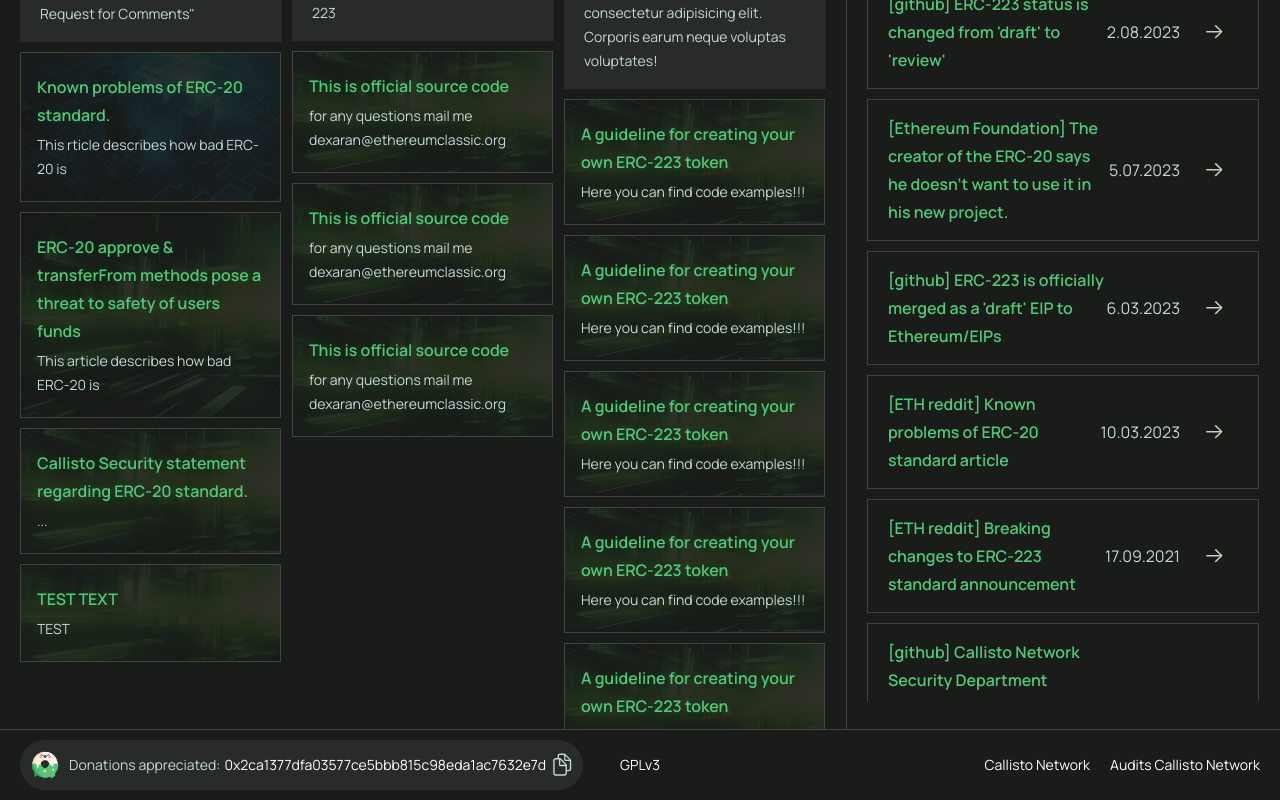
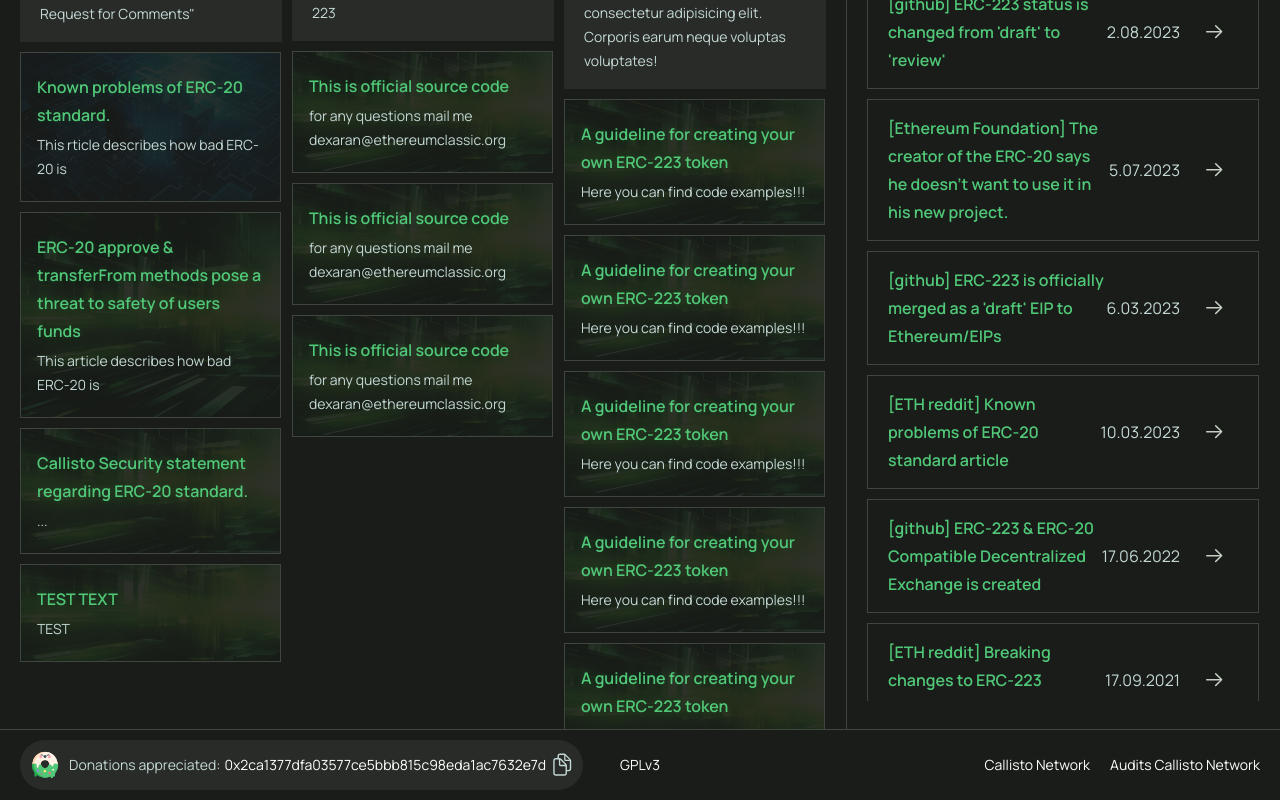
Before and after one commit to Dexaran/dexaran.github.io, a Next.js app in the folder erc223-page-sources/: page / in a window 1280 px wide. Shown: the part 768-1568 px from the top of the page. Built offline with nearby package versions, Linux system fonts and the light colour scheme.

Commit message:
Update events.ts

```diff
--- a/erc223-page-sources/src/constants/events.ts
+++ b/erc223-page-sources/src/constants/events.ts
@@ -22,6 +22,11 @@ export const events: IRecentEvent[] = [
     title: "[ETH reddit] Known problems of ERC-20 standard article",
     url: "https://www.reddit.com/r/ethereum/comments/11nwvo6/known_problems_of_erc20_token_standard_summary/",
     date: "10.03.2023",
+  },
+  {
+    title: "[github] ERC-223 & ERC-20 Compatible Decentralized Exchange is created",
+    url: "https://github.com/SoyFinance/smart-contracts/tree/938e74f8af23445de7741c6b93e2e9b5d588374f",
+    date: "17.06.2022",
   },
   {
     title: "[ETH reddit] Breaking changes to ERC-223 standard announcement",
```
